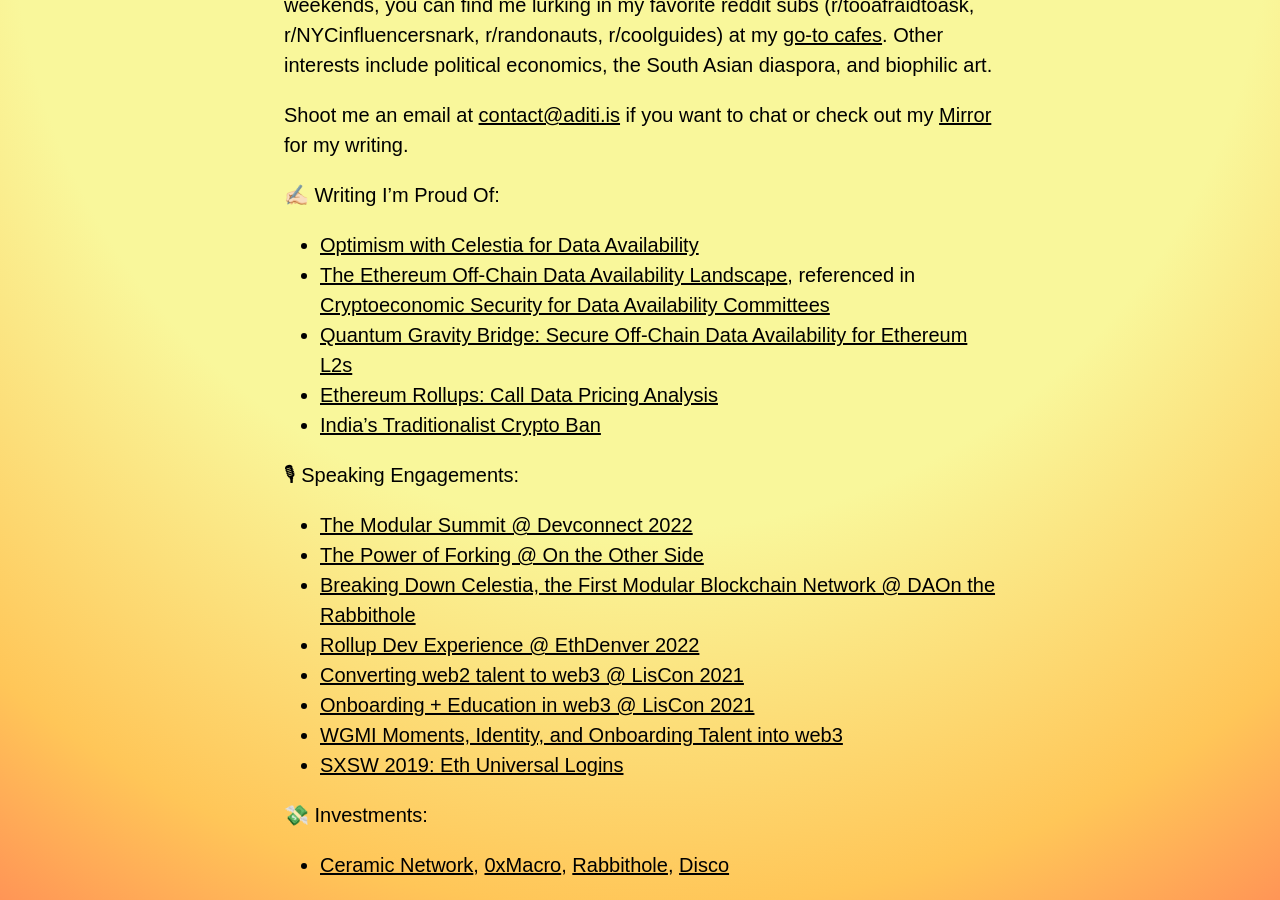
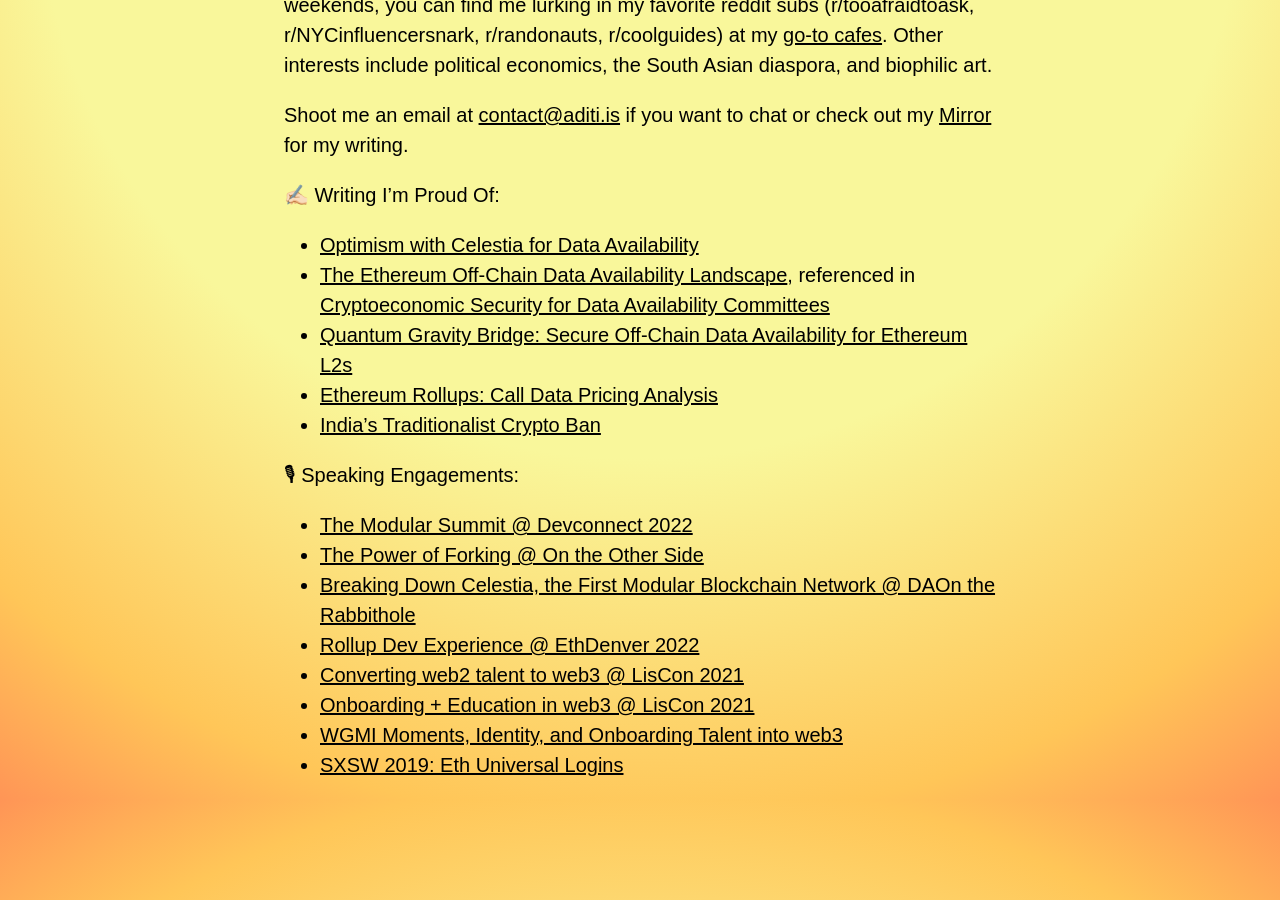
Before and after one commit to adeets-22/adeets-22.github.io, a Jekyll site: the page built from index.md, in a window 1280 px wide and 900 px high, scrolled down 1093 px. Built offline with Jekyll 4.4.1, drawn with Linux system fonts in a browser that asks for light colours.

Commit message:
Update index.md

```diff
--- a/index.md
+++ b/index.md
@@ -31,6 +31,3 @@
 - [Onboarding + Education in web3 @ LisCon 2021](https://vimeo.com/showcase/8950429/video/637513467)
 - [WGMI Moments, Identity, and Onboarding Talent into web3](https://www.youtube.com/watch?v=NDEDHj9zdSw)
 - [SXSW 2019: Eth Universal Logins](https://www.youtube.com/watch?v=NhHs1lPCzK0https://www.youtube.com/watch?v=NhHs1lPCzK0)
-
-💸 Investments:
-- [Ceramic Network](https://ceramic.network/), [0xMacro](https://0xmacro.com/), [Rabbithole](https://rabbithole.gg/), [Disco](https://www.disco.xyz/)
```
